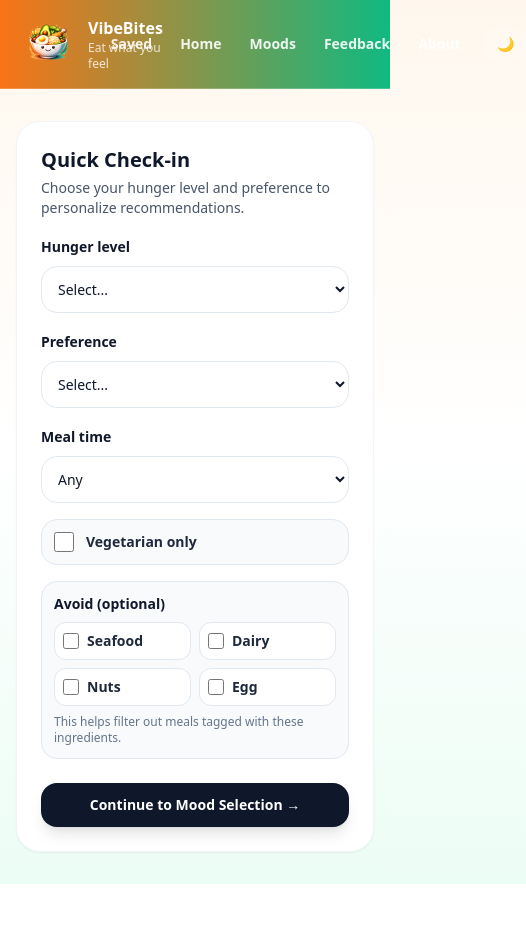
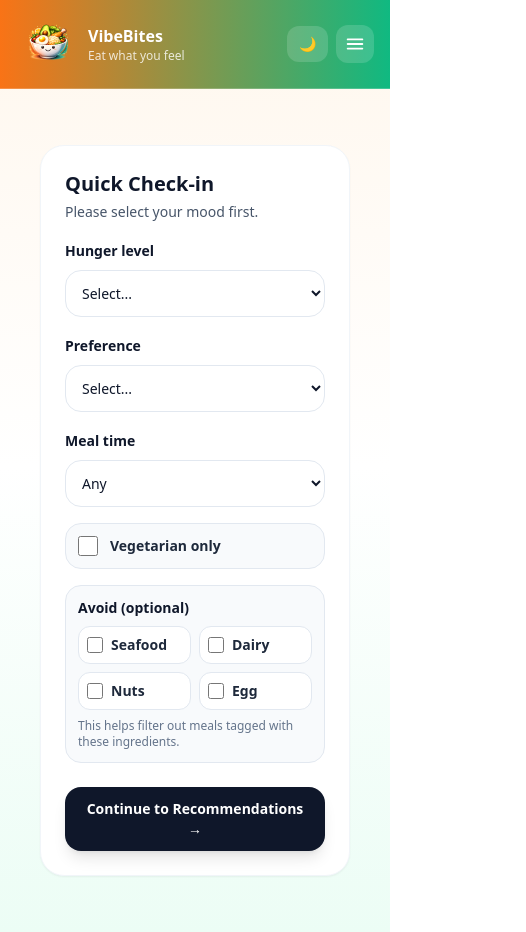
Before and after one commit to ZACERONEEE/vibebites, a React (Create React App) app in the folder frontend/: page /questions in a window 390 px wide. Shown: the whole page, 526 px wide, since content can reach past the window. Before the commit the page ends 884 px from the top, so only its background shows below. Built offline with nearby package versions, Linux system fonts and the light colour scheme.

Commit message:
Update UI and frontend logic

```diff
--- a/frontend/src/components/Navbar.jsx
+++ b/frontend/src/components/Navbar.jsx
@@ -1,11 +1,13 @@
+import { useState } from "react";
 import { NavLink } from "react-router-dom";
 import { useTheme } from "../theme";
 
-const LinkItem = ({ to, label }) => (
+const LinkItem = ({ to, label, onClick }) => (
   <NavLink
     to={to}
+    onClick={onClick}
     className={({ isActive }) =>
-      `rounded-xl px-3 py-2 text-sm font-semibold transition active:scale-95 ${
+      `block rounded-xl px-4 py-3 text-sm font-semibold transition active:scale-95 ${
         isActive
           ? "bg-white/90 text-orange-600 shadow"
           : "text-white/90 hover:bg-white/15 hover:text-white"
@@ -18,10 +20,14 @@ const LinkItem = ({ to, label }) => (
 
 export default function Navbar() {
   const { theme, toggleTheme } = useTheme();
+  const [open, setOpen] = useState(false);
+
+  const closeMenu = () => setOpen(false);
 
   return (
     <header className="sticky top-0 z-50 border-b border-white/20 bg-gradient-to-r from-orange-500 to-emerald-500">
       <div className="mx-auto flex max-w-5xl items-center justify-between px-4 py-3">
+        {/* Brand */}
         <div className="flex items-center gap-2">
           <img
             src="/logo.png"
@@ -34,10 +40,11 @@ export default function Navbar() {
           </div>
         </div>
 
-        <nav className="flex items-center gap-1">
-          <LinkItem to="/saved" label="Saved" />
+        {/* Desktop nav */}
+        <nav className="hidden items-center gap-1 md:flex">
           <LinkItem to="/" label="Home" />
           <LinkItem to="/moods" label="Moods" />
+          <LinkItem to="/saved" label="Saved" />
           <LinkItem to="/feedback" label="Feedback" />
           <LinkItem to="/about" label="About" />
 
@@ -49,7 +56,65 @@ export default function Navbar() {
             {theme === "dark" ? "☀️" : "🌙"}
           </button>
         </nav>
+
+        {/* Mobile controls */}
+        <div className="flex items-center gap-2 md:hidden">
+          <button
+            onClick={toggleTheme}
+            className="rounded-xl bg-white/15 px-3 py-2 text-sm font-bold text-white transition hover:bg-white/25 active:scale-95"
+            title="Toggle dark mode"
+          >
+            {theme === "dark" ? "☀️" : "🌙"}
+          </button>
+
+          <button
+            onClick={() => setOpen((v) => !v)}
+            className="rounded-xl bg-white/15 p-2 text-white transition hover:bg-white/25 active:scale-95"
+            aria-label="Open menu"
+            aria-expanded={open}
+          >
+            {/* Hamburger icon */}
+            <svg
+              width="22"
+              height="22"
+              viewBox="0 0 24 24"
+              fill="none"
+              className="text-white"
+            >
+              <path
+                d="M4 7H20M4 12H20M4 17H20"
+                stroke="currentColor"
+                strokeWidth="2"
+                strokeLinecap="round"
+              />
+            </svg>
+          </button>
+        </div>
       </div>
+
+      {/* Mobile dropdown */}
+      {open && (
+        <div className="md:hidden">
+          <div className="mx-auto max-w-5xl px-4 pb-4">
+            <div className="rounded-2xl bg-black/20 backdrop-blur-sm">
+              <LinkItem to="/" label="Home" onClick={closeMenu} />
+              <LinkItem to="/moods" label="Moods" onClick={closeMenu} />
+              <LinkItem to="/saved" label="Saved" onClick={closeMenu} />
+              <LinkItem to="/feedback" label="Feedback" onClick={closeMenu} />
+              <LinkItem to="/about" label="About" onClick={closeMenu} />
+
+              <button
+                onClick={() => {
+                  closeMenu();
+                }}
+                className="block w-full rounded-xl px-4 py-3 text-left text-sm font-semibold text-white/80 hover:bg-white/15"
+              >
+                Close menu ✕
+              </button>
+            </div>
+          </div>
+        </div>
+      )}
     </header>
   );
 }
--- a/frontend/src/pages/LandingPage.jsx
+++ b/frontend/src/pages/LandingPage.jsx
@@ -10,7 +10,7 @@ export default function LandingPage() {
           ✨ Mood-based meal suggestions
         </div>
 
-        <h1 className="text-4xl font-extrabold tracking-tight text-slate-900 md:text-5xl dark:text-slate-100">
+        <h1 className="text-4xl font-extrabold tracking-tight text-slate-900 md:text-6xl dark:text-slate-100">
           VibeBites
           <span className="block bg-gradient-to-r from-orange-500 to-emerald-500 bg-clip-text text-transparent">
             Eat what you feel.
@@ -23,7 +23,7 @@ export default function LandingPage() {
 
         <div className="flex flex-wrap gap-3">
           <button
-            onClick={() => navigate("/questions")}
+            onClick={() => navigate("/moods")}
             className="rounded-2xl bg-slate-900 px-5 py-3 text-sm font-bold text-white shadow-lg transition hover:scale-[1.02] active:scale-95 hover:bg-slate-800 dark:bg-white dark:text-slate-900"
           >
             Start Now →
--- a/frontend/src/pages/MealSuggestions.jsx
+++ b/frontend/src/pages/MealSuggestions.jsx
@@ -148,7 +148,13 @@ export default function MealSuggestions() {
 
       <div className="mt-10 flex flex-wrap justify-center gap-3">
         <button
-          onClick={() => navigate(-1)}
+          onClick={() => navigate("/moods")}
+          className="rounded-2xl border border-slate-300 px-6 py-3 font-bold text-slate-800 transition hover:bg-slate-100 active:scale-95 dark:border-slate-700 dark:text-slate-200 dark:hover:bg-slate-800"
+        >
+          Change mood
+        </button>
+        <button
+          onClick={() => navigate("/questions", { state: { mood } })}
           className="rounded-2xl border border-slate-300 px-6 py-3 font-bold text-slate-800 transition hover:bg-slate-100 active:scale-95 dark:border-slate-700 dark:text-slate-200 dark:hover:bg-slate-800"
         >
           Change selections
--- a/frontend/src/pages/PreMoodQuestions.jsx
+++ b/frontend/src/pages/PreMoodQuestions.jsx
@@ -1,5 +1,5 @@
 import { useState } from "react";
-import { useNavigate } from "react-router-dom";
+import { useLocation, useNavigate } from "react-router-dom";
 
 const ALLERGENS = [
   { key: "seafood", label: "Seafood" },
@@ -10,13 +10,17 @@ const ALLERGENS = [
 
 export default function PreMoodQuestions() {
   const navigate = useNavigate();
+  const location = useLocation();
+
+  // ✅ mood comes from MoodSelection now
+  const mood = location.state?.mood;
 
   const [answers, setAnswers] = useState({
     hungerLevel: "",
     preference: "",
     vegetarianOnly: false,
     mealTime: "",
-    avoid: [], // NEW
+    avoid: [],
   });
 
   const toggleAvoid = (key) => {
@@ -30,21 +34,46 @@ export default function PreMoodQuestions() {
   };
 
   const goNext = () => {
+    if (!mood) {
+      alert("Please select a mood first.");
+      navigate("/moods");
+      return;
+    }
+
     if (!answers.hungerLevel || !answers.preference) {
       alert("Please answer hunger level and preference.");
       return;
     }
-    navigate("/moods", { state: { preAnswers: answers } });
+
+    // ✅ go straight to Suggestions now
+    navigate("/suggestions", {
+      state: {
+        mood,
+        hungerLevel: answers.hungerLevel,
+        preference: answers.preference,
+        vegetarianOnly: answers.vegetarianOnly,
+        mealTime: answers.mealTime,
+        avoid: answers.avoid,
+      },
+    });
   };
 
   return (
-    <div className="fade-in mx-auto max-w-xl space-y-6">
+    <div className="fade-in mx-auto max-w-xl space-y-6 p-6">
       <div className="rounded-3xl border border-slate-100 bg-white p-6 shadow-sm dark:border-slate-800 dark:bg-slate-900">
         <h2 className="text-xl sm:text-2xl font-extrabold text-slate-900 dark:text-slate-100">
           Quick Check-in
         </h2>
+
         <p className="mt-1 text-sm text-slate-600 dark:text-slate-300">
-          Choose your hunger level and preference to personalize recommendations.
+          {mood ? (
+            <>
+              Mood selected: <b>{mood}</b>. Now choose your hunger level and
+              preference.
+            </>
+          ) : (
+            <>Please select your mood first.</>
+          )}
         </p>
 
         <div className="mt-4 space-y-4">
@@ -81,7 +110,6 @@ export default function PreMoodQuestions() {
               <option value="Healthy">Healthy options</option>
               <option value="Comfort">Comfort food</option>
               <option value="Balanced">Balanced</option>
-              <option value="Surprise">Surprise me</option>
             </select>
           </div>
 
@@ -103,7 +131,6 @@ export default function PreMoodQuestions() {
             </select>
           </div>
 
-          {/* Vegetarian only */}
           <label className="flex items-center gap-3 rounded-2xl border border-slate-200 bg-slate-50 p-3 text-sm font-bold text-slate-800 dark:border-slate-700 dark:bg-slate-950 dark:text-slate-200">
             <input
               type="checkbox"
@@ -116,11 +143,11 @@ export default function PreMoodQuestions() {
             Vegetarian only
           </label>
 
-          {/* Avoid allergens */}
           <div className="rounded-2xl border border-slate-200 bg-slate-50 p-3 dark:border-slate-700 dark:bg-slate-950">
             <div className="text-sm font-extrabold text-slate-900 dark:text-slate-100">
               Avoid (optional)
             </div>
+
             <div className="mt-2 grid grid-cols-2 gap-2">
               {ALLERGENS.map((a) => (
                 <label
@@ -137,6 +164,7 @@ export default function PreMoodQuestions() {
                 </label>
               ))}
             </div>
+
             <div className="mt-2 text-xs text-slate-500 dark:text-slate-400">
               This helps filter out meals tagged with these ingredients.
             </div>
@@ -147,7 +175,7 @@ export default function PreMoodQuestions() {
           onClick={goNext}
           className="mt-6 w-full rounded-2xl bg-slate-900 px-4 py-3 text-sm font-extrabold text-white shadow-lg transition hover:scale-[1.01] active:scale-95 dark:bg-white dark:text-slate-900"
         >
-          Continue to Mood Selection →
+          Continue to Recommendations →
         </button>
       </div>
     </div>
```
Also changed, not shown: frontend/src/pages/MoodSelection.jsx (+5 -48 lines), 1 other file (tests, documents, lock files or other folders).
